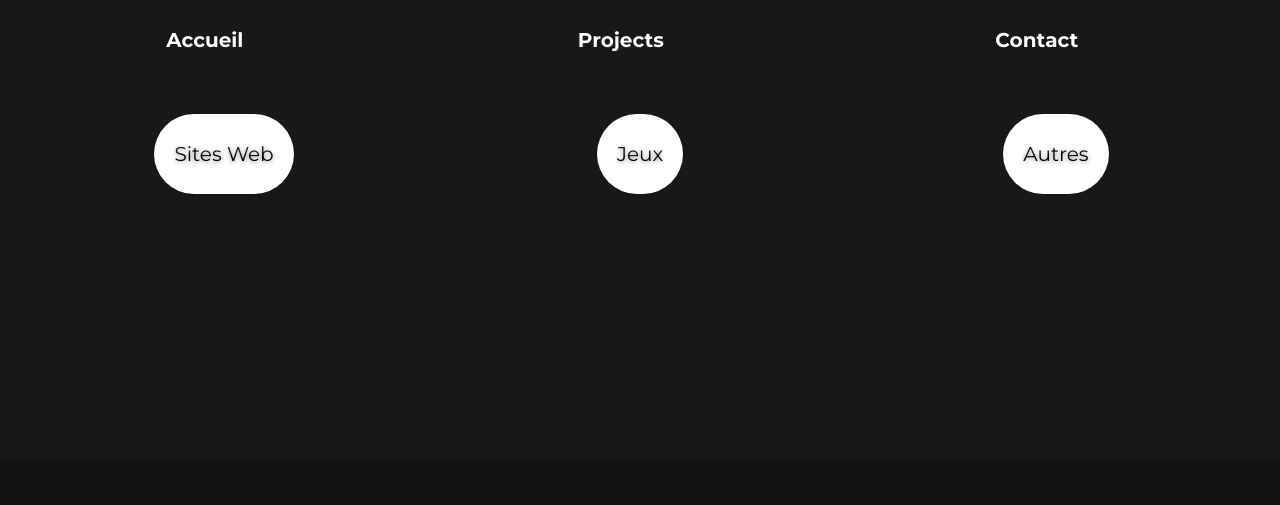
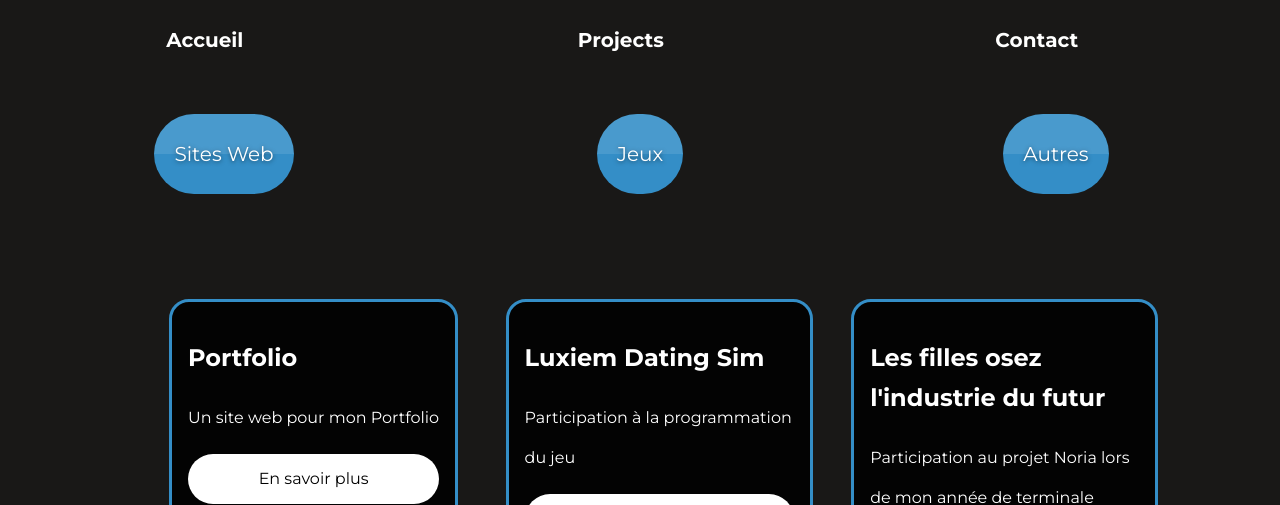
Before and after one commit to clelialandru/portfolio, a plain HTML site: page pages/projets.html in a window 1280 px wide. Shown: the top 505 px of the page. Drawn offline with Linux system fonts and the light colour scheme.

Commit message:
Squelette fini

```diff
--- a/pages/projets.html
+++ b/pages/projets.html
@@ -22,26 +22,40 @@
             <div class="filter">
                 <div>
                     <label>
-                        <input type="checkbox" name="games" checked>
+                        <input type="checkbox" name="website" checked>
                         <span>Sites Web</span>
                     </label>
                 </div>
                 <div>
                     <label>
-                        <input type="checkbox" name="websites" checked>
+                        <input type="checkbox" name="games" checked>
                         <span>Jeux</span>
                     </label>
                 </div>
                 <div>
                     <label>
-                        <input type="checkbox" name="videos" checked>
+                        <input type="checkbox" name="other" checked>
                         <span>Autres</span>
                     </label>
                 </div>
             </div>
         </form>
         <div class="resultat">
-
+            <div class="website">
+                <h2>Portfolio</h2>
+                <p>Un site web pour mon Portfolio</p>
+                <a href="view_project.html?project=portfolio" class="see_more">En savoir plus</a>
+            </div>
+            <div class="games">
+                <h2>Luxiem Dating Sim</h2>
+                <p>Participation à la programmation du jeu</p>
+                <a href="view_project.html?project=luxiemds" class="see_more">En savoir plus</a>
+            </div>
+            <div class="other">
+                <h2>Les filles osez l'industrie du futur</h2>
+                <p>Participation au projet Noria lors de mon année de terminale</p>
+                <a href="view_project.html?project=lesfilles" class="see_more">En savoir plus</a>
+            </div>
         </div>
         <footer>
             <h2>Me suivre</h2>
--- a/styles/style.css
+++ b/styles/style.css
@@ -190,17 +190,17 @@ footer>a {
 
 .resultat {
     display: grid;
-    grid-template-columns: 45% 45%;
+    grid-template-columns: 32% 32% 32%;
     column-gap: 4%;
     max-width: 120vh;
+    max-height: 25vh;
     margin-left: auto;
     margin-right: auto;
 }
 
 .resultat.games>.games,
-.resultat.websites>.websites,
-.resultat.videos>.videos,
-.resultat.others>.others {
+.resultat.website>.website,
+.resultat.other>.other {
     display: none;
 }
 
@@ -212,14 +212,13 @@ footer>a {
     padding: 1rem;
     background: #030303;
     color: white;
-    border: white solid;
-    box-shadow: 0 2px 20px white;
+    border: var(--clr1) solid;
     border-radius: 20px;
 }
 
 .filter div label input[type="checkbox"]:checked~span {
-    background: white;
-    color: black;
+    background: var(--clr1);
+    color: white;
 }
 
 .filter div label input[type="checkbox"] {
@@ -269,3 +268,22 @@ footer>a {
     background: rgba(255, 255, 255, .1);
 
 }
+
+.see_more:any-link {
+    color: black;
+    background-color: white;
+    padding: 2%;
+    cursor: pointer;
+    display: flex;
+    justify-content: center;
+    border-radius: 50px;
+    text-decoration: none;
+    max-width: 100%;
+}
+
+.see_more:hover {
+    color: black;
+    background-color: var(--clr1);
+    text-align: center;
+    transition: 0.4s;
+}
```
Also changed, not shown: pages/view_project.html (added, +25 -0 lines).
